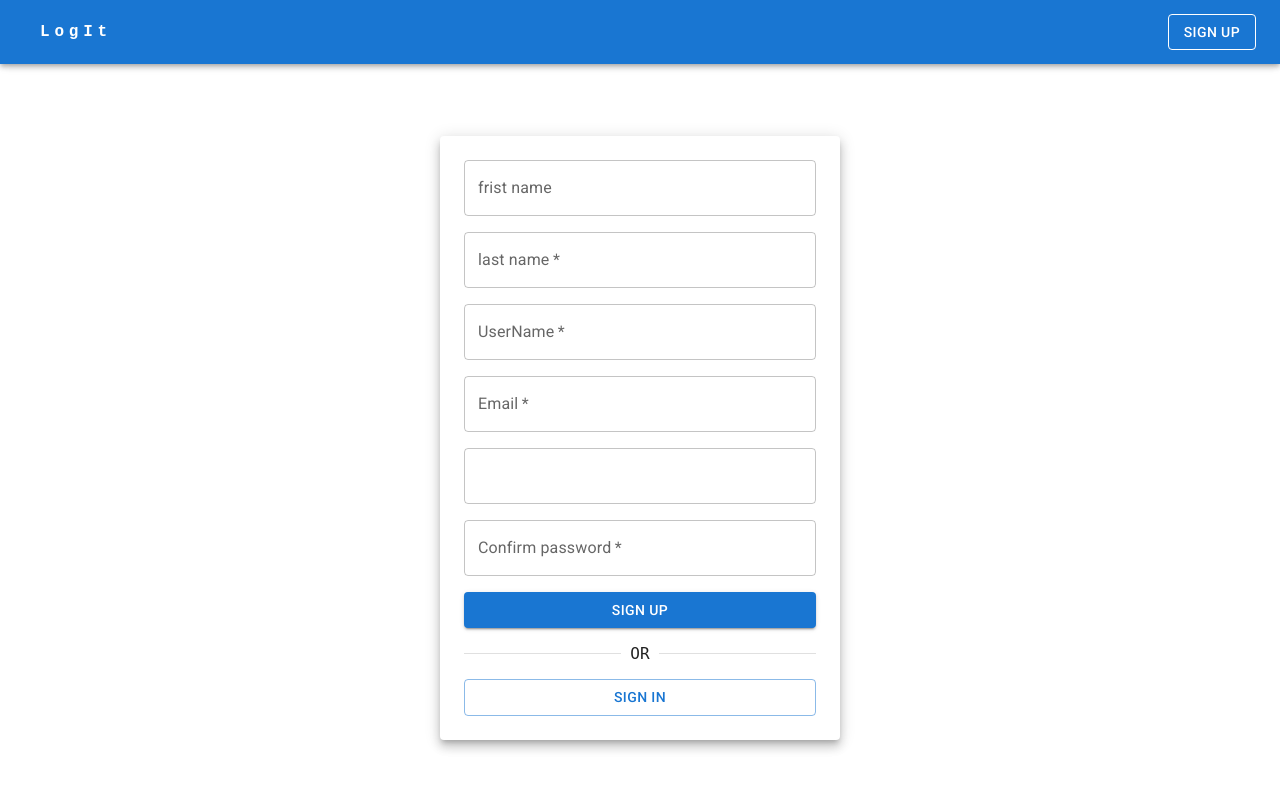
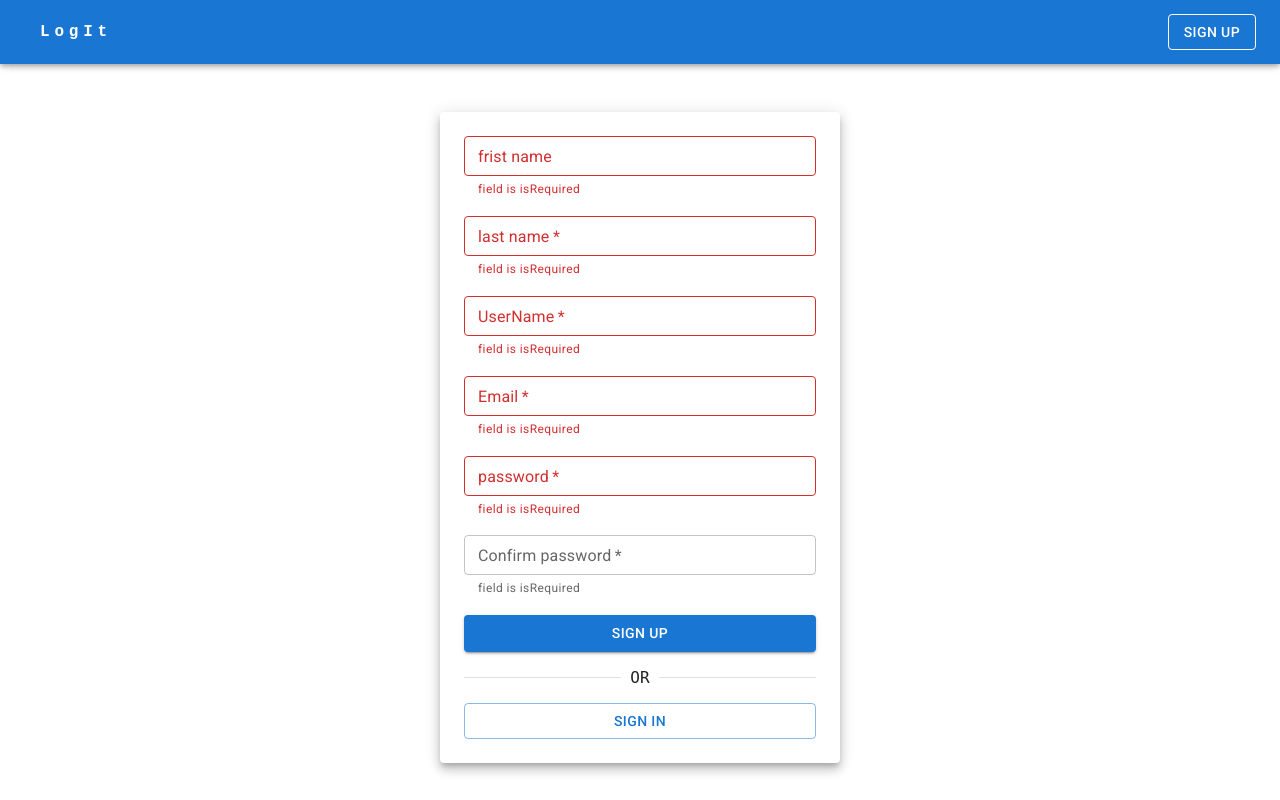
Before and after one commit to 34ERAT/Blogit, a React (Vite) app in the folder frontend/: page /signup in a window 1280 px wide. Built offline with nearby package versions, Linux system fonts and the light colour scheme; no server answers; some icons are missing.

Commit message:
add confirm password the the signup end point

```diff
--- a/frontend/src/components/forms/SignUp.tsx
+++ b/frontend/src/components/forms/SignUp.tsx
@@ -4,21 +4,22 @@ import { useState } from "react";
 import { useNavigate } from "react-router-dom";
 import axiosInstance from "../../config/axiosInstance";
 import toast from "react-hot-toast";
-type SignUp = {
+import { isEmpty, isRequired } from "../../utils/textField";
+type SignUPBody = {
   firstname: string;
   lastname: string;
   email: string;
   username: string;
   password: string;
+  confirmPassword: string;
 };
-type InputState = { value: string; isEmpty: boolean };
 
 function SignUp() {
   const navigate = useNavigate();
 
   const { mutate, isPending } = useMutation({
     mutationKey: ["signup-key"],
-    mutationFn: async (newUser: SignUp) => {
+    mutationFn: async (newUser: SignUPBody) => {
       const { data } = await axiosInstance.post("/auth/register", newUser);
       return data;
     },
@@ -31,13 +32,14 @@ function SignUp() {
       toast("something went wrong");
     },
   });
-  const defaultState: InputState = { value: "", isEmpty: false };
-  const [fstName, setFstName] = useState(defaultState);
-  const [lstName, setLstName] = useState(defaultState);
-  const [email, setEmail] = useState(defaultState);
-  const [password, setPassword] = useState(defaultState);
-  const [confirmpassword, setConfrimPassword] = useState(defaultState);
-  const [username, setUsername] = useState(defaultState);
+  const [signup, setsignup] = useState<SignUPBody>({
+    firstname: "",
+    lastname: "",
+    username: "",
+    password: "",
+    email: "",
+    confirmPassword: "",
+  });
   return (
     <Box
       width={"100%"}
@@ -48,115 +50,77 @@ function SignUp() {
       <Paper sx={{ width: "25rem", p: 3 }} elevation={7}>
         <Stack spacing={2}>
           <TextField
-            value={fstName.value}
-            error={fstName.isEmpty}
-            helperText={fstName.isEmpty ? "field is required" : false}
+            size="small"
+            value={signup.firstname}
+            error={isEmpty(signup.firstname as string)}
+            helperText={isRequired(signup.firstname)}
             label="frist name"
-            onChange={({ target }) => {
-              setFstName((prev) => {
-                if (prev.value == "")
-                  return { ...prev, value: target.value, isEmpty: true };
-                return { ...prev, value: target.value, isEmpty: false };
-              });
+            onChange={({ target: { value } }) => {
+              setsignup({ ...signup, firstname: value });
             }}
           />
           <TextField
-            value={lstName.value}
-            error={lstName.isEmpty}
-            helperText={lstName.isEmpty ? "field is required" : false}
+            value={signup.lastname}
+            size="small"
+            error={isEmpty(signup.lastname)}
+            helperText={isRequired(signup.lastname)}
             label="last name"
-            onChange={({ target }) =>
-              setLstName((prev) => {
-                if (prev.value == "")
-                  return { ...prev, value: target.value, isEmpty: true };
-                return { ...prev, value: target.value, isEmpty: false };
-              })
-            }
+            onChange={({ target: { value } }) => {
+              setsignup({ ...signup, lastname: value });
+            }}
             required
           />
           <TextField
-            value={username.value}
-            error={username.isEmpty}
-            helperText={username.isEmpty ? "field is required" : false}
-            onChange={({ target }) =>
-              setUsername((prev) => {
-                if (prev.value == "")
-                  return { ...prev, value: target.value, isEmpty: true };
-                return { ...prev, value: target.value, isEmpty: false };
-              })
-            }
+            size="small"
+            value={signup.username}
+            error={isEmpty(signup.username)}
+            helperText={isRequired(signup.username)}
+            onChange={({ target: { value } }) => {
+              setsignup({ ...signup, username: value });
+            }}
             label="UserName"
             required
           />
           <TextField
-            value={email.value}
+            value={signup.email}
+            size="small"
+            error={isEmpty(signup.email)}
+            helperText={isRequired(signup.email)}
+            onChange={({ target: { value } }) => {
+              setsignup({ ...signup, email: value });
+            }}
             label="Email"
-            error={email.isEmpty}
-            helperText={email.isEmpty ? "field is required" : false}
-            onChange={({ target }) =>
-              setEmail((prev) => {
-                if (prev.value == "")
-                  return { ...prev, value: target.value, isEmpty: true };
-                return { ...prev, value: target.value, isEmpty: false };
-              })
-            }
             required
           />
           <TextField
+            value={signup.password}
+            error={isEmpty(signup.password)}
+            size="small"
+            helperText={isRequired(signup.password)}
+            onChange={({ target: { value } }) => {
+              setsignup({ ...signup, password: value });
+            }}
+            label="password"
             type="password"
-            error={password.isEmpty}
-            value={password.value}
-            helperText={password.isEmpty ? "field is required" : false}
-            onChange={({ target }) =>
-              setPassword((prev) => {
-                if (prev.value == "")
-                  return { ...prev, value: target.value, isEmpty: true };
-                return { ...prev, value: target.value, isEmpty: false };
-              })
-            }
             required
           />
           <TextField
-            error={confirmpassword != password ? true : false}
-            helperText={
-              confirmpassword != password
-                ? "password do not match"
-                : confirmpassword.isEmpty && "field is require "
-            }
+            value={signup.confirmPassword}
+            error={signup.confirmPassword != signup.password}
+            helperText={isRequired(signup.confirmPassword)}
+            onChange={({ target: { value } }) => {
+              setsignup({ ...signup, confirmPassword: value });
+            }}
             type="password"
-            value={confirmpassword.value}
-            onChange={({ target }) =>
-              setConfrimPassword((prev) => {
-                if (prev.value == "")
-                  return { ...prev, value: target.value, isEmpty: true };
-                return { ...prev, value: target.value, isEmpty: false };
-              })
-            }
             label="Confirm password"
+            size="small"
             required
           />
           <Button
             variant="contained"
             loading={isPending}
             onClick={() => {
-              const data = [
-                fstName,
-                lstName,
-                email,
-                username,
-                password,
-                confirmpassword,
-              ];
-              for (const d of data) {
-                if (d.value == "") return;
-              }
-              mutate({
-                firstname: fstName.value,
-                lastname: lstName.value,
-                email: email.value,
-                username: username.value,
-                password: password.value,
-              });
+              mutate(signup);
             }}
           >
             sign up
```
Also changed, not shown: 2 other files (tests, documents, lock files or other folders).
